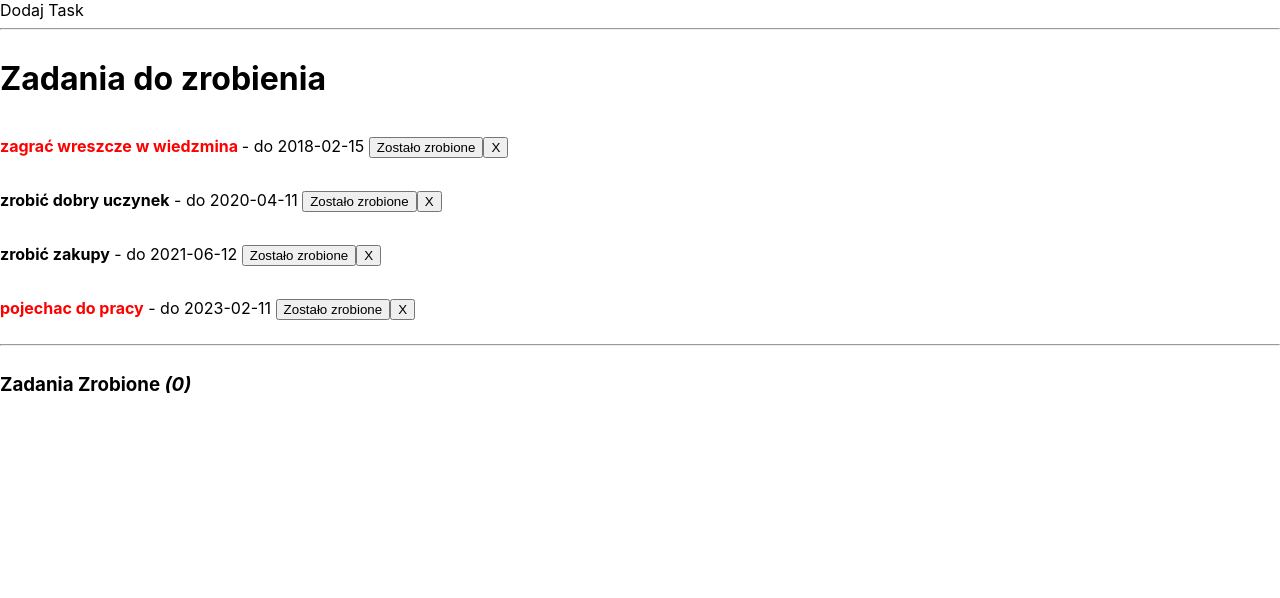
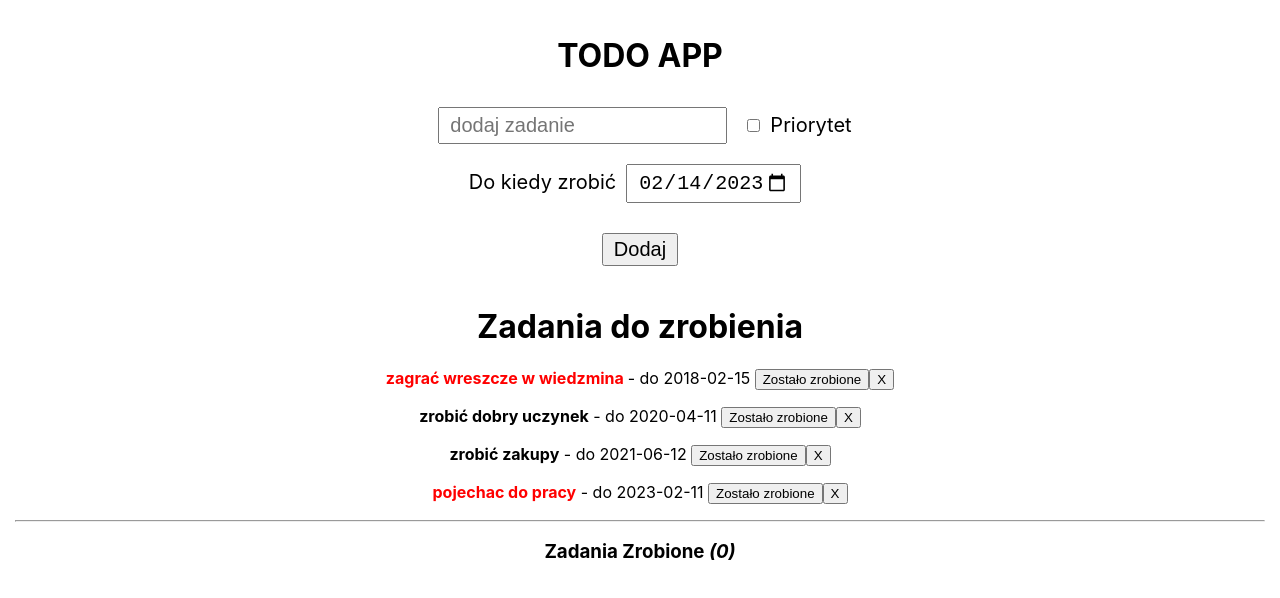
Before and after one commit to Bartek2463/ToDoApp, a React (Create React App) app: page / in a window 1280 px wide. Shown: the top 598 px of the page. Built offline with nearby package versions, Linux system fonts and the light colour scheme.

Commit message:
Add form

```diff
--- /dev/null
+++ b/src/components/AddTask.css
@@ -0,0 +1,15 @@
+input{
+    margin: 10px;
+    padding: 5px 10px;
+    font-size: 20px;
+}
+.form{
+    font-size: 20px;
+}
+
+.form button {
+    padding: 3px 10px;
+    text-transform: 20px;
+    margin: 20px;
+    font-size: 20px;
+}
--- a/src/components/AddTask.js
+++ b/src/components/AddTask.js
@@ -1,12 +1,36 @@
+import "./AddTask.css";
 import React, { Component } from "react";
 
 class AddTask extends Component {
-  state = {};
+  state = {
+    text: "",
+    checked: false,
+    date: new Date().toISOString().slice(0, 10),
+  };
   render() {
     return (
       <div className="form">
-        <div>Dodaj Task</div>
-        <hr />
+        <input
+          type="text"
+          placeholder="dodaj zadanie "
+          value={this.state.text}
+        ></input>
+        <input
+          type="checkbox"
+          checked={this.state.checked}
+          id="important"
+        ></input>
+        <label htmlFor="important">Priorytet</label>
+        <br />
+        <label htmlFor="date">Do kiedy zrobić</label>
+        <input
+          type="date"
+          value={this.state.date}
+          min="2022-12-12"
+          max="2023-12-20"
+        ></input>
+        <br />
+        <button>Dodaj</button>
       </div>
     );
   }
--- a/src/components/App.css
+++ b/src/components/App.css
@@ -1,3 +1,4 @@
-div{
-    align-content: center;
+.App{
+    text-align: center;
+     padding: 15px;
 }
--- a/src/components/App.js
+++ b/src/components/App.js
@@ -74,6 +74,7 @@ class App extends Component {
   render() {
     return (
       <div className="App">
+        <h1>TODO APP</h1>
         <AddTask />
         <TaskList
           tasks={this.state.tasks}
```
